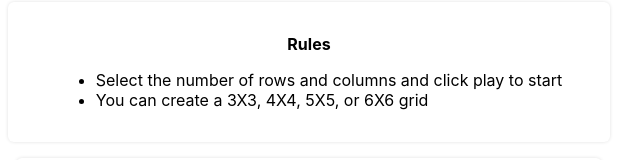
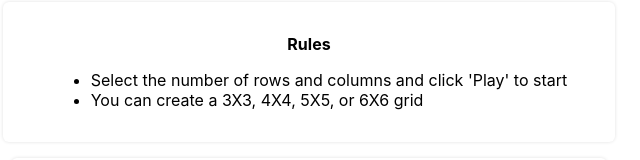
Before and after one commit to Saazu/tictactoe, a React (Create React App) app: page / in a window 1280 px wide. Shown: the part 199-359 px from the top of the page, without its empty margins (331-971 px from the left). Built offline with nearby package versions, Linux system fonts and the light colour scheme.

Commit message:
Refactor copy

```diff
--- a/src/components/InitGame/InitGame.tsx
+++ b/src/components/InitGame/InitGame.tsx
@@ -28,7 +28,7 @@ function InitGame({
           <p className="section-header">Rules</p>
           <ul>
             <li>
-              Select the number of rows and columns and click play to start
+              Select the number of rows and columns and click 'Play' to start
             </li>
             <li>You can create a 3X3, 4X4, 5X5, or 6X6 grid</li>
           </ul>
--- a/src/hooks/useTicTacToeHistory.ts
+++ b/src/hooks/useTicTacToeHistory.ts
@@ -4,7 +4,7 @@ import { PlayerMove } from "../common/types.typedef";
 const useTicTacToeHistory = () => {
   const [playerScoreHistory, setPlayerScoreHistory] = useLocalStorage(
     "ttt-score",
-    { X: 0, O: 0, DRAW: 0 }
+    { X: 0, O: 0, DRAW: 0 },
   );
 
   function recordWinner(winner: PlayerMove | "DRAW") {
```
